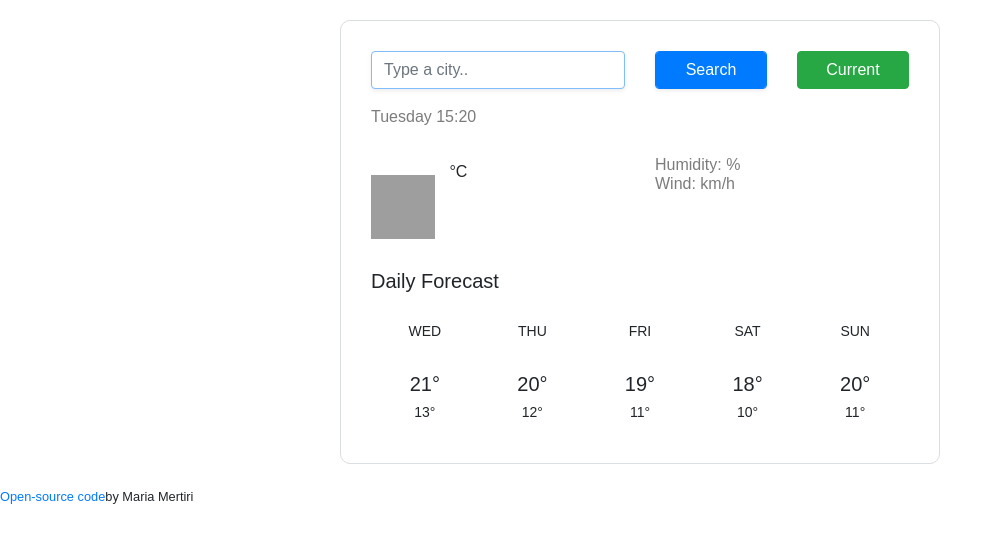
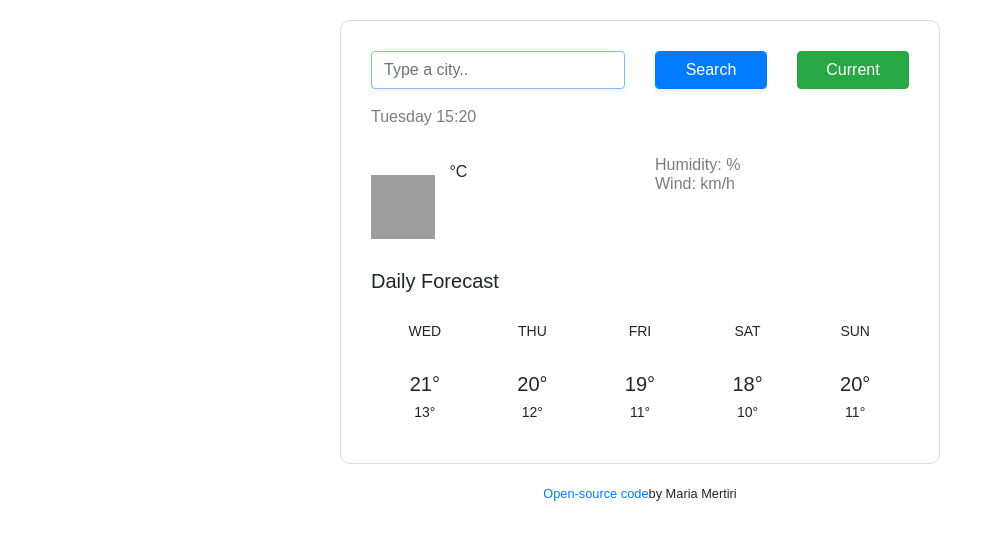
Before and after one commit to mariamer-hub/weatherapp, a website: page index.html in a window 1280 px wide. Shown: the whole page, without its empty margins (0-1003 px from the left). Drawn offline with nearby package versions, Linux system fonts and the light colour scheme; files that its build step writes are made by us from their sources; no server answers; grey boxes are pictures that could not be loaded.

Commit message:
fixed open source link

```diff
--- a/index.html
+++ b/index.html
@@ -38,7 +38,7 @@
               />
             </div>
             <div class="col-3">
-              <button
+              <button type="submit"
                 class="btn btn-success w-100"
                 id="current-location-button"
               >
@@ -140,10 +140,10 @@
               </div>
             </div>
           </div>
+          <small> <a href="https://github.com/mariamer-hub/weatherapp" target="_blank">Open-source code</a>by Maria Mertiri</small>
         </div>
     </div>
     </div>
-    <small> <a href="https://github.com/mariamer-hub/weatherapp" target="_blank">Open-source code</a>by Maria Mertiri</small>
     <script
       src="https://cdn.jsdelivr.net/npm/bootstrap@5.2.2/dist/js/bootstrap.bundle.min.js"
       integrity="sha384-OERcA2EqjJCMA+/3y+gxIOqMEjwtxJY7qPCqsdltbNJuaOe923+mo//f6V8Qbsw3"
--- a/styles.css
+++ b/styles.css
@@ -140,3 +140,7 @@ h6 {
   background-color: #f8f9fa;
   cursor: pointer;
 }
+small {
+  display: block;
+  text-align: center;
+}
```
